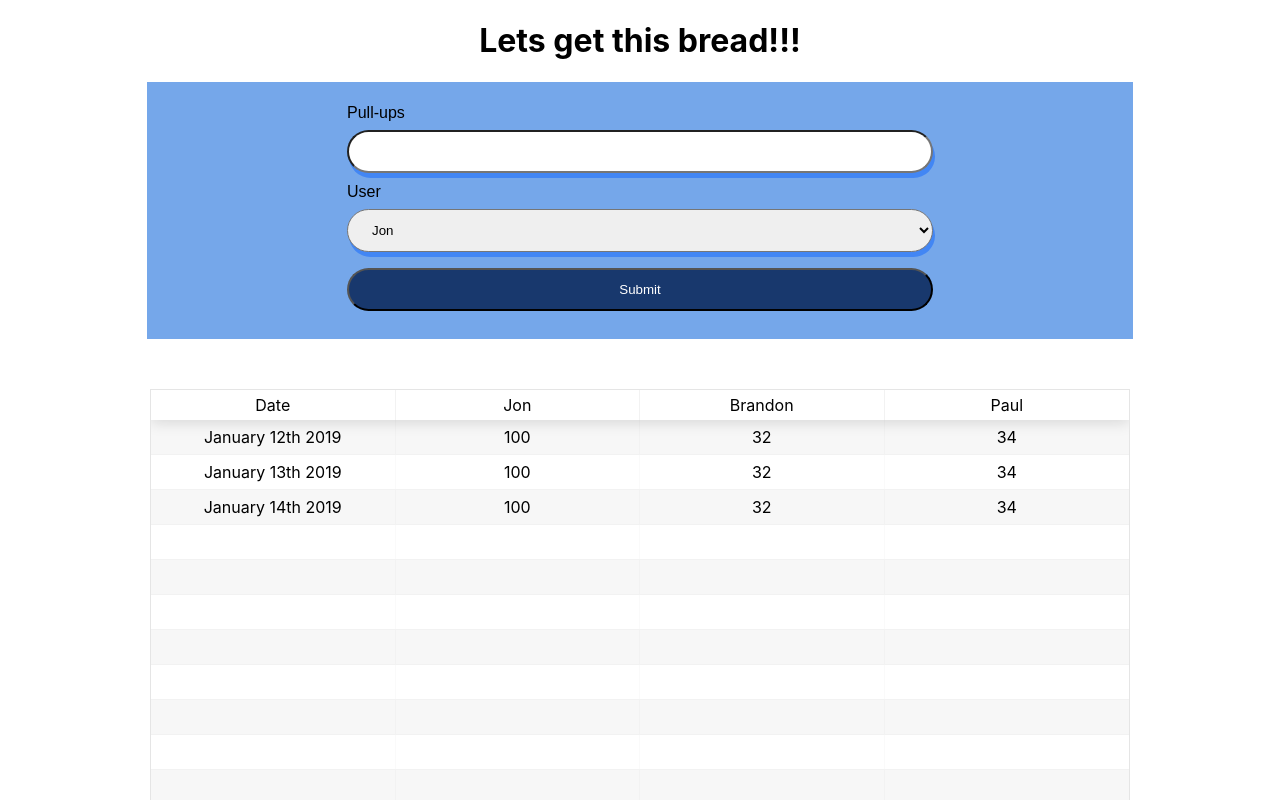
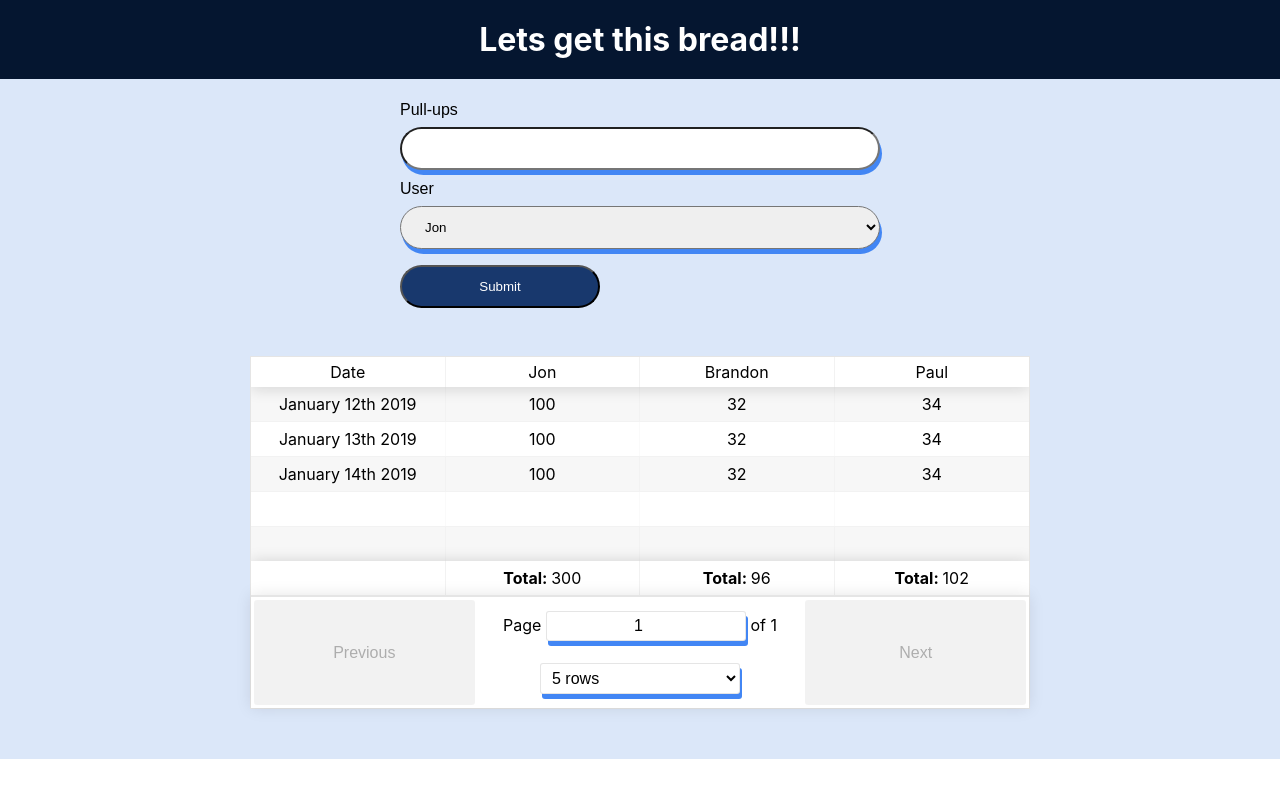
Before and after one commit to jcopela7/pull-up-calander, a React (Create React App) app: page / in a window 1280 px wide. Shown: the top 800 px of the page. Built offline with nearby package versions, Linux system fonts and the light colour scheme; no server answers.

Commit message:
added css and RC tag

```diff
--- a/src/App.css
+++ b/src/App.css
@@ -30,3 +30,12 @@
     transform: rotate(360deg);
   }
 }
+
+#welcome{
+  background-color: #051630;
+  color:white;
+  padding-top: 20px;
+  padding-bottom: 20px;
+  margin-top: 0px;
+  margin-bottom: 0px;
+}
--- a/src/App.js
+++ b/src/App.js
@@ -12,7 +12,7 @@ class App extends Component {
   render() {
     return (
       <div className="App">
-        <h1>{this.state.name}</h1>
+        <h1 id="welcome">{this.state.name}</h1>
         <PullUpForm/>
         <Table/>
       </div>
--- a/src/Table.js
+++ b/src/Table.js
@@ -68,7 +68,15 @@ class Table extends Component{
 			},
 			{
 				Header:'Jon',
-				accessor: 'jon',
+				id: 'jon',
+				accessor: d => {
+					if (d.jon===0){
+						return("R.C")
+					}
+					else{
+						return(d.jon)
+					}
+				},
 				Footer:(
 					<span>
 					<strong> Total: </strong> {sum[0]}
@@ -77,7 +85,15 @@ class Table extends Component{
 			},
 			{
 				Header:'Brandon',
-				accessor: 'brandon',
+				id: 'brandon',
+				accessor: d => {
+					if (d.brandon===0){
+						return("R.C")
+					}
+					else{
+						return(d.brandon)
+					}
+				},
 				Footer:(
 					<span>
 					<strong> Total: </strong> {sum[1]}
@@ -86,7 +102,15 @@ class Table extends Component{
 			},
 			{
 				Header:'Paul',
-				accessor: 'paul',
+				id: 'paul',
+				accessor: d => {
+					if (d.paul===0){
+						return("R.C")
+					}
+					else{
+						return(d.paul)
+					}
+				},
 				Footer:(
 					<span>
 					<strong> Total: </strong> {sum[2]}
@@ -94,7 +118,7 @@ class Table extends Component{
 					)
 			}
 			]}
-			defaultPageSize={30}
+			defaultPageSize={5}
 			className="-striped -highlight"
 			/>
 
--- a/src/form.css
+++ b/src/form.css
@@ -1,12 +1,11 @@
 #form{
-	margin-left: 147px;
-	margin-right: 147px;
+
 	padding-top: 20px;
 	padding-bottom: 20px;
-	padding-left: 200px;
-	padding-right: 200px;
+	padding-left: 400px;
+	padding-right: 400px;
 
-	background: #75a7ea;
+	background: #dbe7f9;
   	text-align: left;
 }
 
@@ -15,10 +14,11 @@ label{
 }
 
 input{
-	width:100%;
+	min-width:200px;
 }
 
 input[type=number]{
+	width: 100%;
 	padding: 12px 20px;
 	margin: 8px 0;
 	box-sizing: border-box;
@@ -27,21 +27,22 @@ input[type=number]{
 }
 
 input[type=submit]{
+	width:20%;
 	padding: 12px 20px;
 	margin: 8px 0;
 	box-sizing: border-box;
 	border-radius: 25px;
 	background-color: #18386d;
 	color: white;
-	font-family: "Source Sans Pro", "Arial", sans-serif;
+
 }
 
 select {
 	width: 100%;
+	min-width: 200px;
 	padding: 12px 20px;
 	margin: 8px 0;
 	box-sizing: border-box;
 	box-shadow: 2px 5px #4286f4;
 	border-radius: 25px;
-	font-family: "Source Sans Pro", "Arial", sans-serif;
 }
--- a/src/pullUpForm.js
+++ b/src/pullUpForm.js
@@ -5,7 +5,7 @@ class PullUpForm extends Component{
 	constructor(props){
 		super(props);
 
-		this.state={pullUps:0, user:""};
+		this.state={pullUps:0, user:"jon"};
 
 		this.handlePullUpChange=this.handlePullUpChange.bind(this);
 		this.handleUserChange=this.handleUserChange.bind(this);
--- a/src/table.css
+++ b/src/table.css
@@ -1,5 +1,11 @@
 .Table {
-  padding-top: 50px;
-  padding-left: 150px;
-  padding-right: 150px;
+	background-color: #dbe7f9;
+  	padding-top: 20px;
+  	padding-left: 250px;
+  	padding-right: 250px;
+  	padding-bottom: 50px;
 }
+
+.ReactTable{
+	background-color: white;
+}
```
